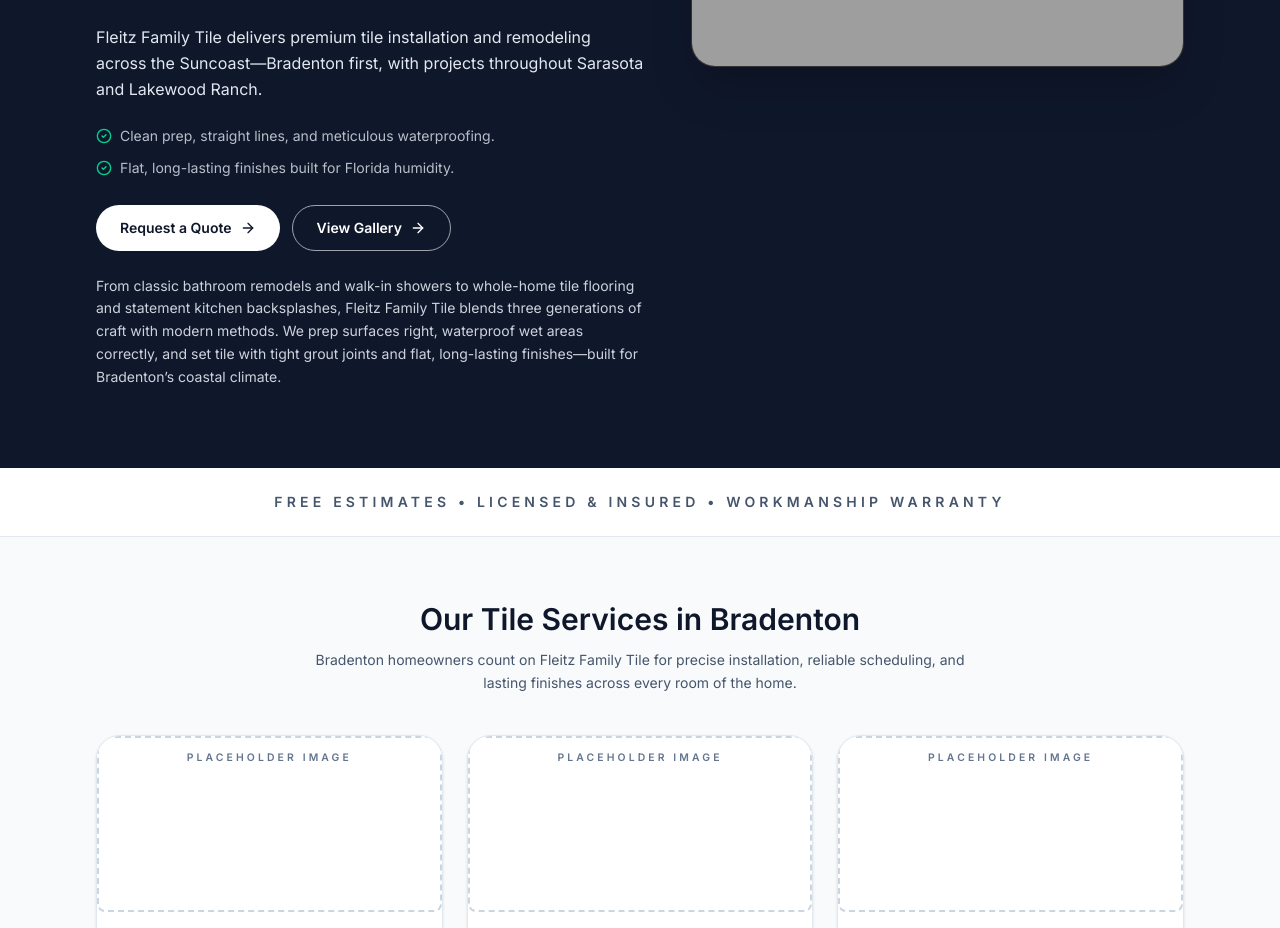
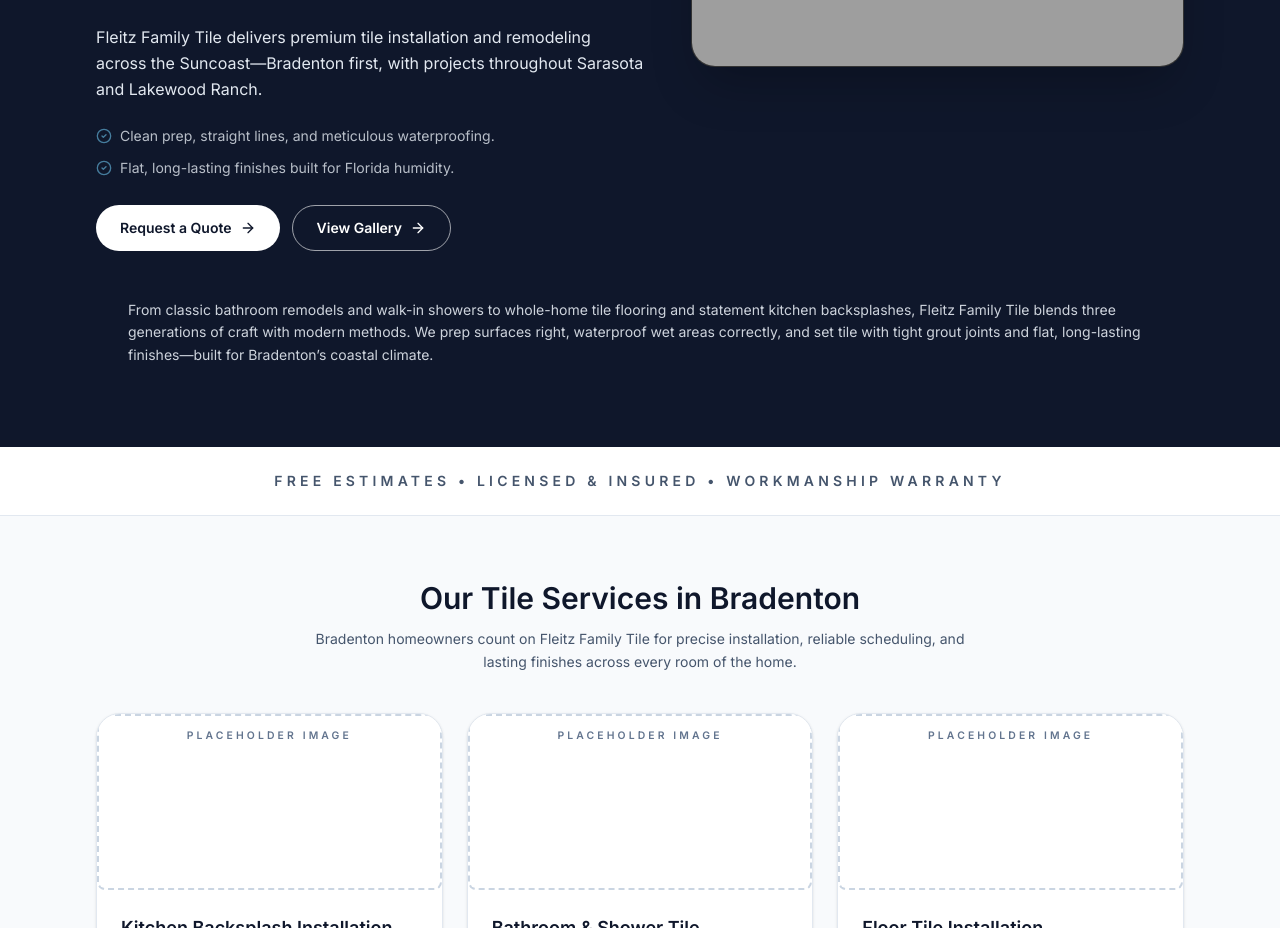
Before and after one commit to gmena82/Fleitzfamilytile-florida, a Next.js app: page / in a window 1280 px wide. Shown: the part 940-1868 px from the top of the page. Built offline with nearby package versions, Linux system fonts and the light colour scheme; grey boxes are pictures that could not be loaded.

Commit message:
Adjust hero layout and icon styling

```diff
--- a/app/page.tsx
+++ b/app/page.tsx
@@ -220,7 +220,7 @@
             <div className="space-y-3 text-sm text-slate-200/80">
               {heroBenefits.map((benefit) => (
                 <div key={benefit} className="inline-flex items-center gap-2">
-                  <CheckCircle2 className="h-4 w-4 text-emerald-400" aria-hidden />
+                  <CheckCircle2 className="h-4 w-4 text-sky-300 animate-pulse" aria-hidden />
                   <span>{benefit}</span>
                 </div>
               ))}
@@ -241,9 +241,6 @@
                 <ArrowRight className="h-4 w-4" aria-hidden />
               </Link>
             </div>
-            <p className="text-sm leading-relaxed text-slate-200/90">
-              From classic bathroom remodels and walk-in showers to whole-home tile flooring and statement kitchen backsplashes, Fleitz Family Tile blends three generations of craft with modern methods. We prep surfaces right, waterproof wet areas correctly, and set tile with tight grout joints and flat, long-lasting finishes—built for Bradenton’s coastal climate.
-            </p>
           </div>
           <div className="relative mx-auto aspect-[16/10] w-full max-w-xl overflow-hidden rounded-3xl border border-white/20 bg-black shadow-2xl lg:ml-auto lg:mr-0">
             <iframe
@@ -256,6 +253,9 @@
               allowFullScreen
             />
           </div>
+          <p className="text-sm leading-relaxed text-slate-200/90 lg:col-span-2 lg:mx-auto lg:max-w-5xl">
+            From classic bathroom remodels and walk-in showers to whole-home tile flooring and statement kitchen backsplashes, Fleitz Family Tile blends three generations of craft with modern methods. We prep surfaces right, waterproof wet areas correctly, and set tile with tight grout joints and flat, long-lasting finishes—built for Bradenton’s coastal climate.
+          </p>
         </Container>
       </section>
 
```
